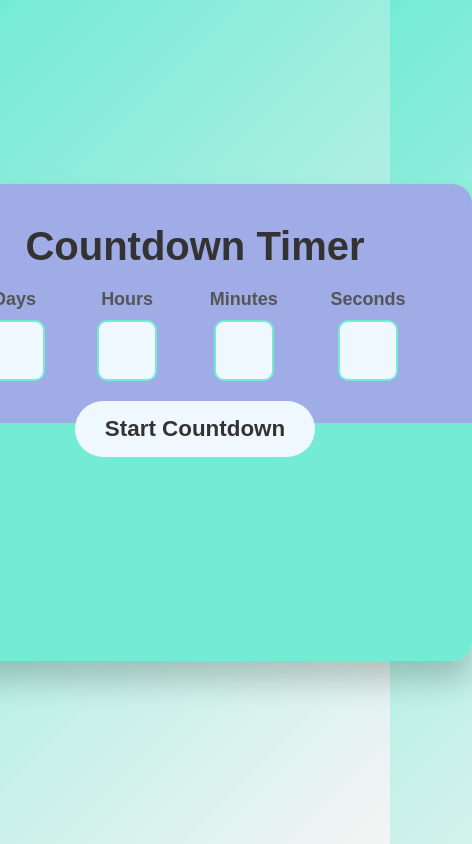
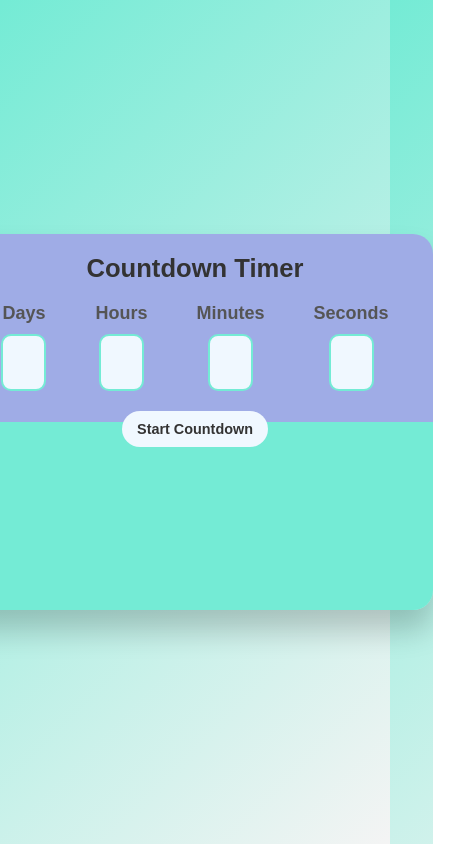
Before and after one commit to BrightPatani/Timer, a plain HTML site: page index.html in a window 390 px wide. Shown: the whole page, 472 px wide, since content can reach past the window. Drawn offline with Linux system fonts and the light colour scheme; a web font is replaced by a local one.

Commit message:
countdown

```diff
--- a/styles.css
+++ b/styles.css
@@ -106,3 +106,47 @@ h1 {
     visibility: visible;
     transition-delay: 0s;
 }
+
+
+@media (max-width: 768px) {
+    .container {
+        padding: 20px;
+    }
+
+    h1 {
+        font-size: 1.8em;
+    }
+
+    .start-btn {
+        font-size: 1em;
+        padding: 10px 20px;
+    }
+
+    .time-box span:first-child {
+        font-size: 2.5em;
+    }
+
+    .input-box input {
+        max-width: 50px;
+    }
+}
+
+@media (max-width: 480px) {
+    h1 {
+        font-size: 1.6em;
+    }
+
+    .time-box span:first-child {
+        font-size: 2.2em;
+    }
+
+    .input-box input {
+        max-width: 45px;
+        padding: 8px;
+    }
+
+    .start-btn {
+        font-size: 0.9em;
+        padding: 10px 15px;
+    }
+}
```
